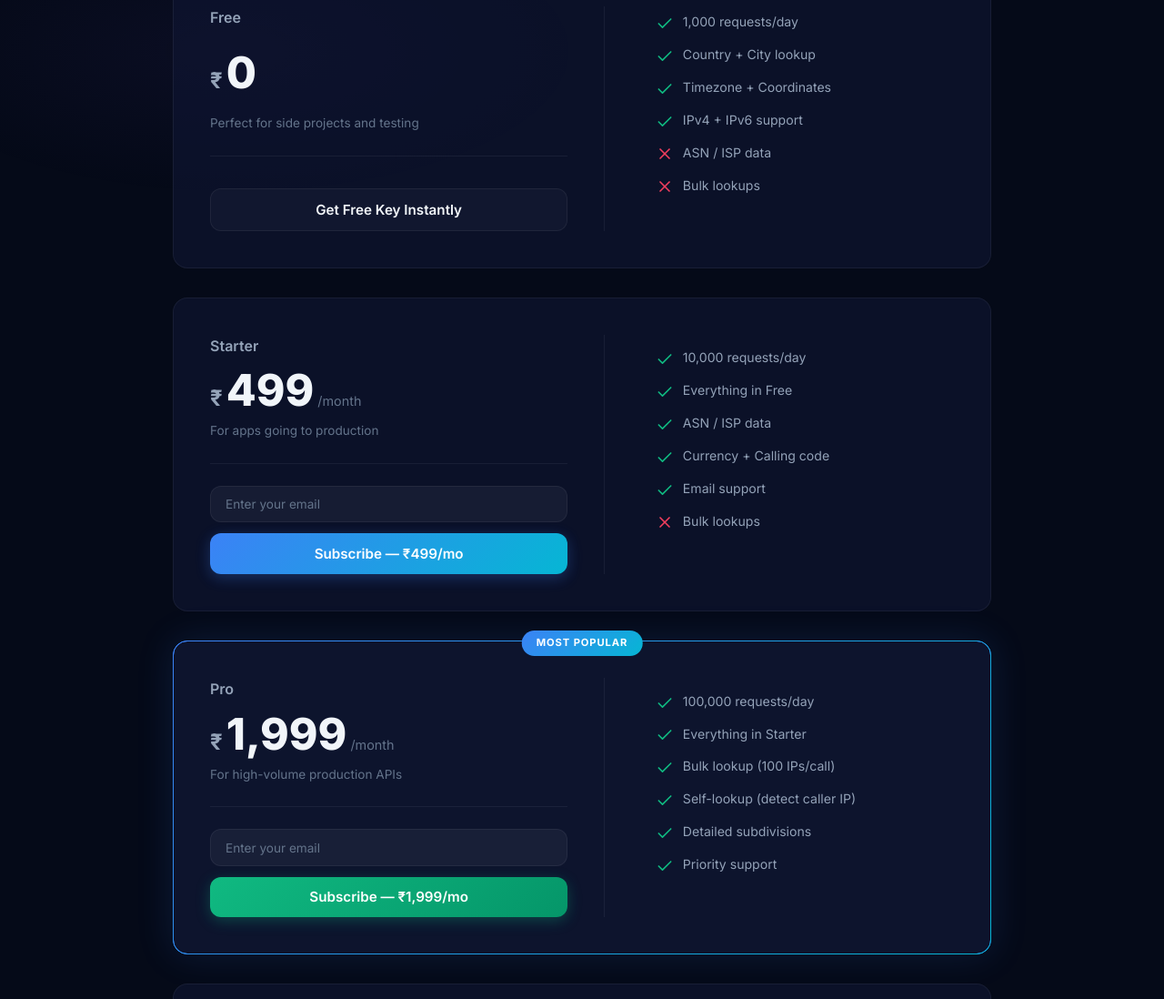
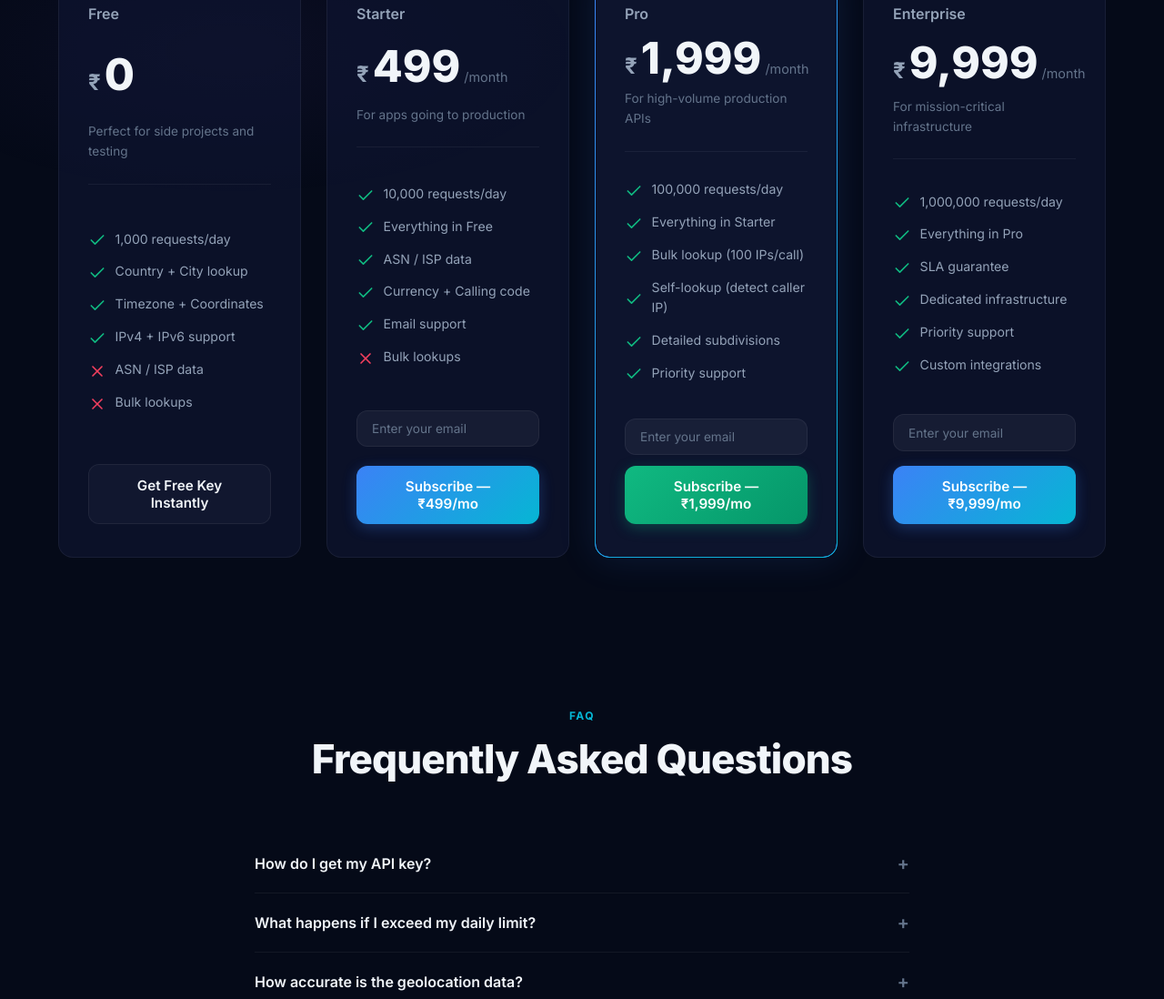
Before and after one commit to Nithin1138/geoloc, a website: page public/pricing.html in a window 1280 px wide. Shown: the part 584-1682 px from the top of the page at 91% size. Drawn offline with Linux system fonts and the light colour scheme.

Commit message:
design: revert to vertical pricing columns with expanded grid width (1200px) for better side-by-side comparison

```diff
--- a/public/css/style.css
+++ b/public/css/style.css
@@ -815,51 +815,24 @@
 /* ─── Pricing Cards ────────────────────────────────────────── */
 .pricing-grid {
   display: grid;
-  grid-template-columns: 1fr;
-  gap: 2rem;
-  max-width: 900px;
+  grid-template-columns: repeat(auto-fit, minmax(260px, 1fr));
+  gap: 1.75rem;
+  max-width: 1200px;
   margin: 0 auto;
+  align-items: stretch;
 }
 
 .pricing-card {
   display: flex;
   flex-direction: column;
-  padding: 2.5rem;
+  justify-content: space-between;
+  padding: 2.25rem 2rem;
   background: var(--bg-card);
   border: 1px solid var(--border-primary);
   border-radius: var(--card-radius);
   position: relative;
   transition: all var(--transition-base);
-  gap: 2rem;
-}
-
-@media (min-width: 768px) {
-  .pricing-card {
-    flex-direction: row;
-    align-items: stretch;
-    justify-content: space-between;
-  }
-
-  .pricing-info {
-    flex: 1.2;
-    display: flex;
-    flex-direction: column;
-    justify-content: space-between;
-    padding-right: 2.5rem;
-    border-right: 1px solid var(--border-primary);
-  }
-
-  .pricing-features-wrap {
-    flex: 1;
-    display: flex;
-    flex-direction: column;
-    justify-content: center;
-    padding-left: 1.5rem;
-  }
-
-  .pricing-features {
-    margin-bottom: 0;
-  }
+  height: 100%;
 }
 
 .pricing-card:hover {
--- a/public/pricing.html
+++ b/public/pricing.html
@@ -59,18 +59,12 @@
 
       <!-- FREE -->
       <div class="pricing-card reveal">
-        <div class="pricing-info">
         <div class="pricing-plan-name">Free</div>
         <div class="pricing-price">
           <span class="pricing-currency">₹</span>
           <span class="pricing-amount">0</span>
         </div>
         <div class="pricing-desc">Perfect for side projects and testing</div>
-          <button class="btn btn-secondary" id="freeKeyBtn" onclick="generateFreeKey()">
-            Get Free Key Instantly
-          </button>
-        </div>
-        <div class="pricing-features-wrap">
         <ul class="pricing-features">
           <li><span class="icon check"><svg class="icon-svg icon-check" viewBox="0 0 24 24" fill="none" stroke="currentColor" stroke-width="2" stroke-linecap="round" stroke-linejoin="round"><polyline points="20 6 9 17 4 12"/></svg></span> 1,000 requests/day</li>
           <li><span class="icon check"><svg class="icon-svg icon-check" viewBox="0 0 24 24" fill="none" stroke="currentColor" stroke-width="2" stroke-linecap="round" stroke-linejoin="round"><polyline points="20 6 9 17 4 12"/></svg></span> Country + City lookup</li>
@@ -79,12 +73,13 @@
           <li><span class="icon cross"><svg class="icon-svg icon-cross" viewBox="0 0 24 24" fill="none" stroke="currentColor" stroke-width="2" stroke-linecap="round" stroke-linejoin="round"><line x1="18" y1="6" x2="6" y2="18"/><line x1="6" y1="6" x2="18" y2="18"/></svg></span> ASN / ISP data</li>
           <li><span class="icon cross"><svg class="icon-svg icon-cross" viewBox="0 0 24 24" fill="none" stroke="currentColor" stroke-width="2" stroke-linecap="round" stroke-linejoin="round"><line x1="18" y1="6" x2="6" y2="18"/><line x1="6" y1="6" x2="18" y2="18"/></svg></span> Bulk lookups</li>
         </ul>
-        </div>
+        <button class="btn btn-secondary" id="freeKeyBtn" onclick="generateFreeKey()">
+          Get Free Key Instantly
+        </button>
       </div>
 
       <!-- STARTER -->
       <div class="pricing-card reveal">
-        <div class="pricing-info">
         <div class="pricing-plan-name">Starter</div>
         <div class="pricing-price">
           <span class="pricing-currency">₹</span>
@@ -92,12 +87,6 @@
           <span class="pricing-period">/month</span>
         </div>
         <div class="pricing-desc">For apps going to production</div>
-          <input type="email" class="checkout-email" id="emailStarter" placeholder="Enter your email">
-          <button class="btn btn-primary" onclick="checkout('starter', 'emailStarter')">
-            Subscribe — ₹499/mo
-          </button>
-        </div>
-        <div class="pricing-features-wrap">
         <ul class="pricing-features">
           <li><span class="icon check"><svg class="icon-svg icon-check" viewBox="0 0 24 24" fill="none" stroke="currentColor" stroke-width="2" stroke-linecap="round" stroke-linejoin="round"><polyline points="20 6 9 17 4 12"/></svg></span> 10,000 requests/day</li>
           <li><span class="icon check"><svg class="icon-svg icon-check" viewBox="0 0 24 24" fill="none" stroke="currentColor" stroke-width="2" stroke-linecap="round" stroke-linejoin="round"><polyline points="20 6 9 17 4 12"/></svg></span> Everything in Free</li>
@@ -106,13 +95,15 @@
           <li><span class="icon check"><svg class="icon-svg icon-check" viewBox="0 0 24 24" fill="none" stroke="currentColor" stroke-width="2" stroke-linecap="round" stroke-linejoin="round"><polyline points="20 6 9 17 4 12"/></svg></span> Email support</li>
           <li><span class="icon cross"><svg class="icon-svg icon-cross" viewBox="0 0 24 24" fill="none" stroke="currentColor" stroke-width="2" stroke-linecap="round" stroke-linejoin="round"><line x1="18" y1="6" x2="6" y2="18"/><line x1="6" y1="6" x2="18" y2="18"/></svg></span> Bulk lookups</li>
         </ul>
-        </div>
+        <input type="email" class="checkout-email" id="emailStarter" placeholder="Enter your email">
+        <button class="btn btn-primary" onclick="checkout('starter', 'emailStarter')">
+          Subscribe — ₹499/mo
+        </button>
       </div>
 
       <!-- PRO -->
       <div class="pricing-card featured reveal">
         <div class="pricing-popular-badge">Most Popular</div>
-        <div class="pricing-info">
         <div class="pricing-plan-name">Pro</div>
         <div class="pricing-price">
           <span class="pricing-currency">₹</span>
@@ -120,12 +111,6 @@
           <span class="pricing-period">/month</span>
         </div>
         <div class="pricing-desc">For high-volume production APIs</div>
-          <input type="email" class="checkout-email" id="emailPro" placeholder="Enter your email">
-          <button class="btn btn-accent" onclick="checkout('pro', 'emailPro')">
-            Subscribe — ₹1,999/mo
-          </button>
-        </div>
-        <div class="pricing-features-wrap">
         <ul class="pricing-features">
           <li><span class="icon check"><svg class="icon-svg icon-check" viewBox="0 0 24 24" fill="none" stroke="currentColor" stroke-width="2" stroke-linecap="round" stroke-linejoin="round"><polyline points="20 6 9 17 4 12"/></svg></span> 100,000 requests/day</li>
           <li><span class="icon check"><svg class="icon-svg icon-check" viewBox="0 0 24 24" fill="none" stroke="currentColor" stroke-width="2" stroke-linecap="round" stroke-linejoin="round"><polyline points="20 6 9 17 4 12"/></svg></span> Everything in Starter</li>
@@ -134,12 +119,14 @@
           <li><span class="icon check"><svg class="icon-svg icon-check" viewBox="0 0 24 24" fill="none" stroke="currentColor" stroke-width="2" stroke-linecap="round" stroke-linejoin="round"><polyline points="20 6 9 17 4 12"/></svg></span> Detailed subdivisions</li>
           <li><span class="icon check"><svg class="icon-svg icon-check" viewBox="0 0 24 24" fill="none" stroke="currentColor" stroke-width="2" stroke-linecap="round" stroke-linejoin="round"><polyline points="20 6 9 17 4 12"/></svg></span> Priority support</li>
         </ul>
-        </div>
+        <input type="email" class="checkout-email" id="emailPro" placeholder="Enter your email">
+        <button class="btn btn-accent" onclick="checkout('pro', 'emailPro')">
+          Subscribe — ₹1,999/mo
+        </button>
       </div>
 
       <!-- ENTERPRISE -->
       <div class="pricing-card reveal">
-        <div class="pricing-info">
         <div class="pricing-plan-name">Enterprise</div>
         <div class="pricing-price">
           <span class="pricing-currency">₹</span>
@@ -147,12 +134,6 @@
           <span class="pricing-period">/month</span>
         </div>
         <div class="pricing-desc">For mission-critical infrastructure</div>
-          <input type="email" class="checkout-email" id="emailEnterprise" placeholder="Enter your email">
-          <button class="btn btn-primary" onclick="checkout('enterprise', 'emailEnterprise')">
-            Subscribe — ₹9,999/mo
-          </button>
-        </div>
-        <div class="pricing-features-wrap">
         <ul class="pricing-features">
           <li><span class="icon check"><svg class="icon-svg icon-check" viewBox="0 0 24 24" fill="none" stroke="currentColor" stroke-width="2" stroke-linecap="round" stroke-linejoin="round"><polyline points="20 6 9 17 4 12"/></svg></span> 1,000,000 requests/day</li>
           <li><span class="icon check"><svg class="icon-svg icon-check" viewBox="0 0 24 24" fill="none" stroke="currentColor" stroke-width="2" stroke-linecap="round" stroke-linejoin="round"><polyline points="20 6 9 17 4 12"/></svg></span> Everything in Pro</li>
@@ -161,7 +142,10 @@
           <li><span class="icon check"><svg class="icon-svg icon-check" viewBox="0 0 24 24" fill="none" stroke="currentColor" stroke-width="2" stroke-linecap="round" stroke-linejoin="round"><polyline points="20 6 9 17 4 12"/></svg></span> Priority support</li>
           <li><span class="icon check"><svg class="icon-svg icon-check" viewBox="0 0 24 24" fill="none" stroke="currentColor" stroke-width="2" stroke-linecap="round" stroke-linejoin="round"><polyline points="20 6 9 17 4 12"/></svg></span> Custom integrations</li>
         </ul>
-        </div>
+        <input type="email" class="checkout-email" id="emailEnterprise" placeholder="Enter your email">
+        <button class="btn btn-primary" onclick="checkout('enterprise', 'emailEnterprise')">
+          Subscribe — ₹9,999/mo
+        </button>
       </div>
     </div>
   </section>
```
Lines whose indentation alone changed are shown as unchanged.
